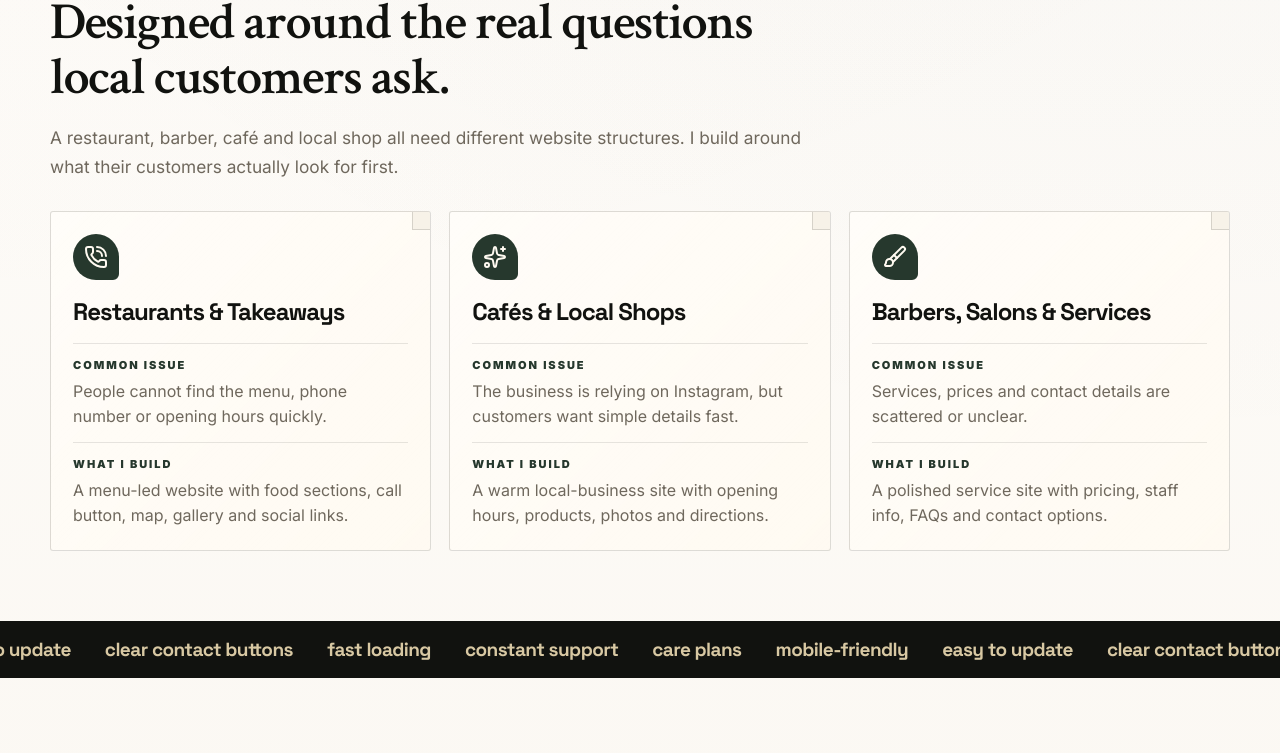
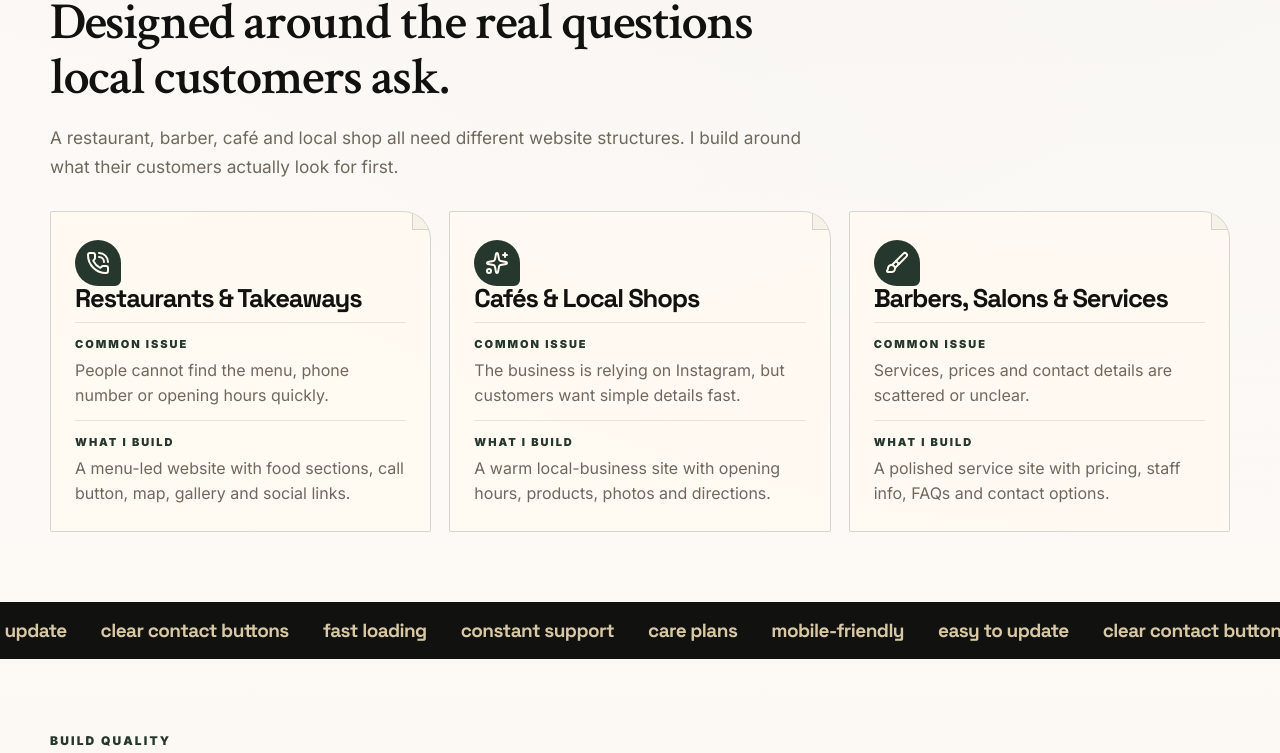
Before and after one commit to NathanMcCormack2/Nathan_Web, a React (Vite) app: page / in a window 1280 px wide. Shown: the part 1982-2735 px from the top of the page. Built offline with nearby package versions, Linux system fonts and the light colour scheme.

Commit message:
care page

```diff
--- a/src/pages/HomePage.jsx
+++ b/src/pages/HomePage.jsx
@@ -142,7 +142,7 @@ export default function HomePage({ goToPage }) {
           {businessTypes.map((item) => {
             const Icon = item.icon;
             return (
-              <article className="business-type-card" key={item.type}>
+              <article className="pricing-card care-feature-card" key={item.type}>
                 <div className="type-icon"><Icon size={24} /></div>
                 <h3>{item.type}</h3>
                 <div className="problem-build">
--- a/src/styles/global.css
+++ b/src/styles/global.css
@@ -3421,3 +3421,371 @@ select:focus {
     max-width: none;
   }
 }
+
+/* --------------------------------------------------------------------------
+   Care plan page cleanup
+   Fixes plain monthly care area, duplicate bullets, heavy beige block and CTA
+--------------------------------------------------------------------------- */
+
+/* Make the maintenance cards flow better */
+.maintenance-grid {
+  align-items: stretch;
+}
+
+.maintenance-grid .maintenance-card {
+  min-height: 165px;
+  padding: 26px;
+  border: 1px solid rgba(17, 18, 15, 0.13);
+  border-radius: 3px;
+  background:
+    linear-gradient(135deg, rgba(255, 255, 255, 0.58), rgba(255, 255, 255, 0.08)),
+    rgba(255, 250, 241, 0.86);
+  box-shadow: none;
+  position: relative;
+  overflow: hidden;
+}
+
+.maintenance-grid .maintenance-card::after {
+  content: "";
+  position: absolute;
+  top: -1px;
+  right: -1px;
+  width: var(--corner-cut);
+  height: var(--corner-cut);
+  background: var(--paper);
+  border-left: 1px solid rgba(17, 18, 15, 0.14);
+  border-bottom: 1px solid rgba(17, 18, 15, 0.14);
+  pointer-events: none;
+}
+
+.maintenance-grid .maintenance-card svg {
+  color: var(--forest);
+}
+
+.maintenance-grid .maintenance-card h3 {
+  margin: 18px 0 10px;
+  font-size: 1.25rem;
+  line-height: 1.1;
+}
+
+.maintenance-grid .maintenance-card p {
+  color: var(--muted);
+  font-size: 0.95rem;
+  line-height: 1.62;
+}
+
+/* Minimum care plan section */
+.care-plan-pricing-note {
+  position: relative;
+  display: grid;
+  grid-template-columns: minmax(260px, 0.7fr) minmax(0, 1.2fr);
+  gap: 54px;
+  align-items: start;
+
+  margin: 36px auto 58px;
+  padding: 38px 0;
+
+  border-top: 1px solid rgba(17, 18, 15, 0.14);
+  border-bottom: 1px solid rgba(17, 18, 15, 0.14);
+}
+
+.care-plan-pricing-note .eyebrow {
+  margin-bottom: 14px;
+}
+
+.care-plan-pricing-note h2 {
+  margin: 0;
+  max-width: 500px;
+  font-family: "Crimson Text", Georgia, serif;
+  font-size: clamp(2.1rem, 4vw, 4rem);
+  line-height: 0.98;
+  letter-spacing: -0.04em;
+  font-weight: 600;
+}
+
+.care-plan-note-copy {
+  max-width: 720px;
+}
+
+.care-plan-note-copy p {
+  margin: 0;
+  color: var(--muted);
+  font-size: 1rem;
+  line-height: 1.72;
+}
+
+/* Fix duplicate bullet issue */
+.care-plan-note-copy ul,
+.care-plan-note-copy li {
+  list-style: none;
+}
+
+.care-plan-note-copy ul {
+  display: grid;
+  gap: 12px;
+  margin: 24px 0 0;
+  padding: 0;
+}
+
+.care-plan-note-copy li {
+  display: flex;
+  align-items: flex-start;
+  gap: 10px;
+  margin: 0;
+  padding: 0;
+  color: var(--ink-2);
+  font-size: 0.95rem;
+  font-weight: 850;
+  line-height: 1.45;
+}
+
+.care-plan-note-copy li svg {
+  width: 18px;
+  height: 18px;
+  flex: 0 0 auto;
+  margin-top: 1px;
+  color: var(--forest);
+}
+
+/* Why it matters section */
+.care-plan-breakdown,
+.care-plan-breakdown-refined {
+  display: grid;
+  grid-template-columns: minmax(260px, 0.78fr) minmax(0, 1.08fr);
+  gap: 54px;
+  align-items: center;
+
+  margin: 0 auto 58px;
+  padding: 42px 44px;
+
+  border: 1px solid rgba(17, 18, 15, 0.16);
+  border-radius: 2px 34px 2px 2px;
+
+  background:
+    radial-gradient(circle at 90% 12%, rgba(169, 133, 79, 0.16), transparent 34%),
+    linear-gradient(135deg, rgba(255, 250, 241, 0.92), rgba(229, 210, 173, 0.58));
+
+  box-shadow: 0 22px 58px rgba(17, 18, 15, 0.08);
+}
+
+.care-plan-breakdown .eyebrow,
+.care-plan-breakdown-refined .eyebrow {
+  color: var(--forest);
+}
+
+.care-plan-breakdown h2,
+.care-plan-breakdown-refined h2 {
+  margin: 12px 0 0;
+  max-width: 520px;
+  font-family: "Crimson Text", Georgia, serif;
+  font-size: clamp(2.2rem, 4vw, 4rem);
+  line-height: 0.98;
+  letter-spacing: -0.04em;
+  font-weight: 600;
+}
+
+.care-plan-breakdown > p,
+.care-plan-breakdown-refined > p {
+  margin: 0;
+  color: var(--ink-2);
+  font-size: 1.02rem;
+  line-height: 1.75;
+}
+
+/* Bottom CTA */
+.care-plan-cta {
+  display: grid;
+  grid-template-columns: minmax(0, 1fr) auto;
+  gap: 34px;
+  align-items: center;
+
+  margin: 0 auto 82px;
+  padding: 34px 0;
+
+  border-top: 1px solid rgba(17, 18, 15, 0.14);
+  border-bottom: 1px solid rgba(17, 18, 15, 0.14);
+}
+
+.care-plan-cta span {
+  display: block;
+  margin-bottom: 12px;
+  color: var(--accent-dark);
+  font-size: 0.72rem;
+  font-weight: 950;
+  letter-spacing: 0.15em;
+  text-transform: uppercase;
+}
+
+.care-plan-cta h2 {
+  max-width: 760px;
+  margin: 0;
+  font-family: "Crimson Text", Georgia, serif;
+  font-size: clamp(2rem, 3.6vw, 3.5rem);
+  line-height: 1;
+  letter-spacing: -0.04em;
+  font-weight: 600;
+}
+
+.care-plan-cta .btn {
+  min-width: 190px;
+}
+
+/* Responsive */
+@media (max-width: 900px) {
+  .care-plan-pricing-note,
+  .care-plan-breakdown,
+  .care-plan-breakdown-refined,
+  .care-plan-cta {
+    grid-template-columns: 1fr;
+    gap: 26px;
+  }
+
+  .care-plan-breakdown,
+  .care-plan-breakdown-refined {
+    padding: 34px 28px;
+  }
+
+  .care-plan-cta .btn {
+    width: fit-content;
+  }
+}
+
+@media (max-width: 620px) {
+  .care-plan-pricing-note {
+    margin-top: 28px;
+    padding: 30px 0;
+  }
+
+  .care-plan-breakdown,
+  .care-plan-breakdown-refined {
+    padding: 28px 22px;
+    margin-bottom: 46px;
+  }
+
+  .care-plan-cta {
+    margin-bottom: 60px;
+  }
+
+  .care-plan-cta .btn {
+    width: 100%;
+  }
+}
+
+/* --------------------------------------------------------------------------
+   Homepage serviceFeatures / build quality cards
+   Applies the same clean corner system used by pricing cards
+--------------------------------------------------------------------------- */
+
+.feature-mosaic {
+  display: grid;
+  grid-template-columns: repeat(3, minmax(0, 1fr));
+  gap: 18px;
+  align-items: stretch;
+}
+
+.feature-mosaic .feature-panel {
+  position: relative;
+  min-height: 205px;
+  padding: 26px;
+  border: 1px solid rgba(17, 18, 15, 0.13);
+  border-radius: 2px 28px 2px 2px;
+  background:
+    linear-gradient(135deg, rgba(255, 255, 255, 0.58), rgba(255, 255, 255, 0.08)),
+    rgba(255, 250, 241, 0.86);
+  box-shadow: none;
+  overflow: hidden;
+}
+
+.feature-mosaic .feature-panel::after {
+  content: "";
+  position: absolute;
+  top: -1px;
+  right: -1px;
+  width: var(--corner-cut);
+  height: var(--corner-cut);
+  background: var(--paper);
+  border-left: 1px solid rgba(17, 18, 15, 0.14);
+  border-bottom: 1px solid rgba(17, 18, 15, 0.14);
+  pointer-events: none;
+}
+
+.feature-mosaic .feature-panel::before {
+  content: "";
+  position: absolute;
+  inset: 0 auto 0 0;
+  width: 4px;
+  background: linear-gradient(to bottom, var(--accent), rgba(169, 133, 79, 0.08));
+  opacity: 0.78;
+}
+
+.feature-mosaic .feature-panel:hover {
+  transform: translateY(-5px);
+  border-color: rgba(17, 18, 15, 0.26);
+  box-shadow: 0 18px 42px rgba(17, 18, 15, 0.08);
+}
+
+.feature-mosaic .feature-icon {
+  width: 42px;
+  height: 42px;
+  border-radius: 2px 14px 2px 2px;
+  background: var(--forest);
+  color: var(--panel);
+}
+
+.feature-mosaic .feature-index {
+  top: 14px;
+  right: 18px;
+  color: rgba(17, 18, 15, 0.075);
+  font-size: 46px;
+}
+
+.feature-mosaic .feature-panel h3 {
+  margin: 18px 0 10px;
+  font-size: clamp(1.25rem, 2vw, 1.55rem);
+  line-height: 1.08;
+  letter-spacing: -0.045em;
+}
+
+.feature-mosaic .feature-panel p {
+  max-width: 430px;
+  color: var(--muted);
+  line-height: 1.68;
+}
+
+/* Optional: make the first homepage feature feel like the lead card */
+.feature-mosaic .feature-panel:first-child {
+  grid-column: span 2;
+  min-height: 230px;
+  background:
+    radial-gradient(circle at 88% 14%, rgba(169, 133, 79, 0.13), transparent 34%),
+    linear-gradient(135deg, rgba(255, 255, 255, 0.62), rgba(255, 255, 255, 0.08)),
+    var(--panel);
+}
+
+.feature-mosaic .feature-panel:first-child .feature-index {
+  font-size: 62px;
+  right: 24px;
+  top: 18px;
+}
+
+@media (max-width: 980px) {
+  .feature-mosaic {
+    grid-template-columns: repeat(2, minmax(0, 1fr));
+  }
+
+  .feature-mosaic .feature-panel:first-child {
+    grid-column: 1 / -1;
+  }
+}
+
+@media (max-width: 680px) {
+  .feature-mosaic {
+    grid-template-columns: 1fr;
+  }
+
+  .feature-mosaic .feature-panel,
+  .feature-mosaic .feature-panel:first-child {
+    grid-column: auto;
+    min-height: 190px;
+  }
+}
```
Also changed, not shown: src/pages/MaintenancePage.jsx (+69 -23 lines).
